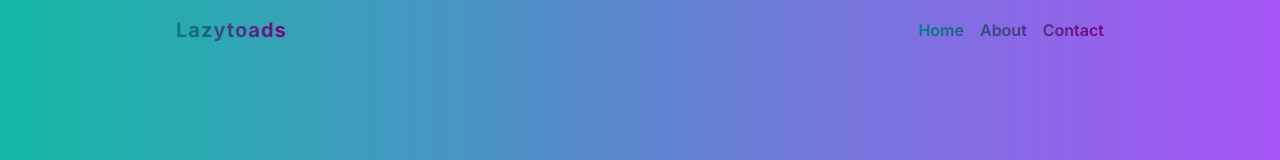
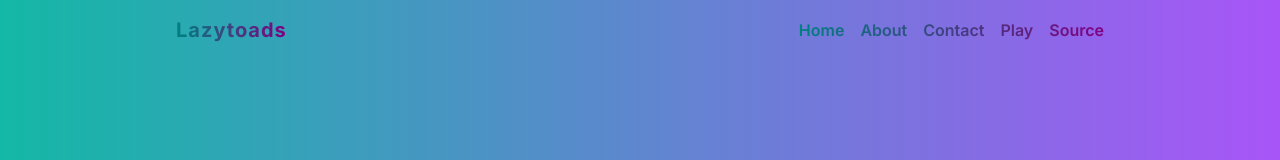
Before and after one commit to DrDrewCain/ProjectLazytoads, a Next.js app in the folder WarriorsFront/: page / in a window 1280 px wide. Shown: the top 160 px of the page. Built offline with nearby package versions, Linux system fonts and the light colour scheme.

Commit message:
Change navigation

```diff
--- a/WarriorsFront/src/app/page.tsx
+++ b/WarriorsFront/src/app/page.tsx
@@ -33,6 +33,12 @@ const Home = () => {
             </li>
             <li>
               <a href="/contactMe">Contact</a>
+            </li>
+            <li>
+              <a href="/TestGame">Play</a>
+            </li>
+            <li>
+              <a href="/source">Source</a>
             </li>
           </ul>
         </nav>
```
